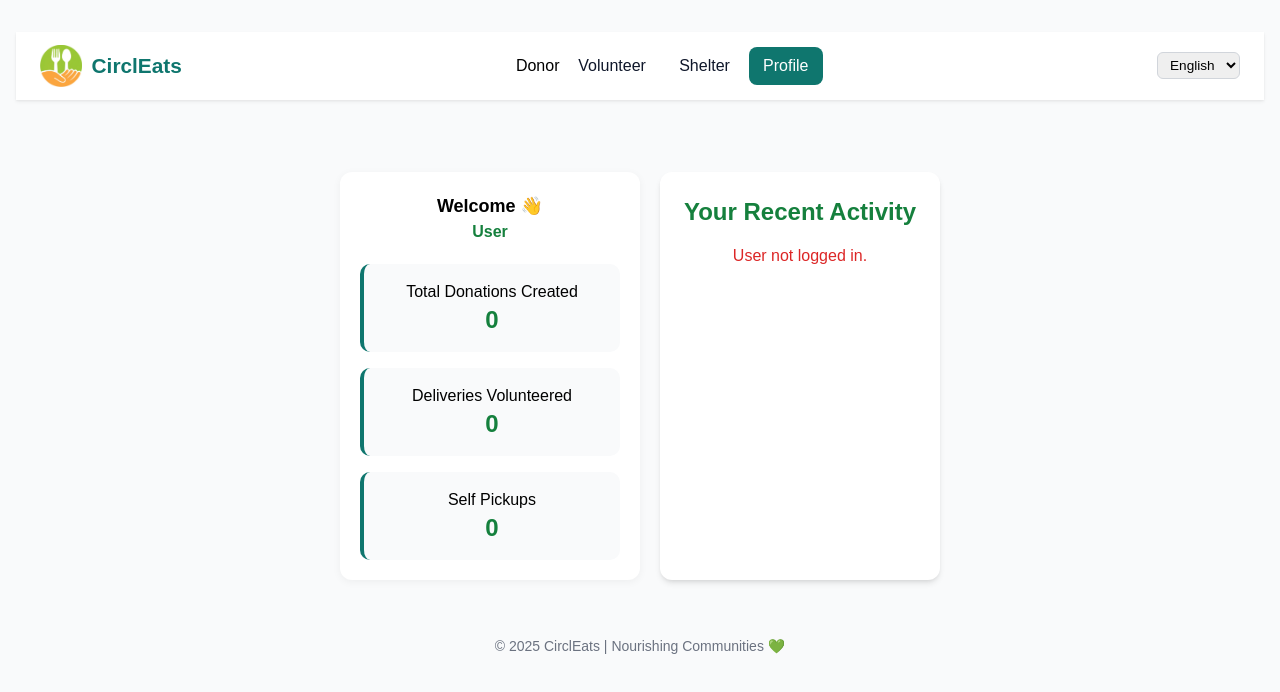
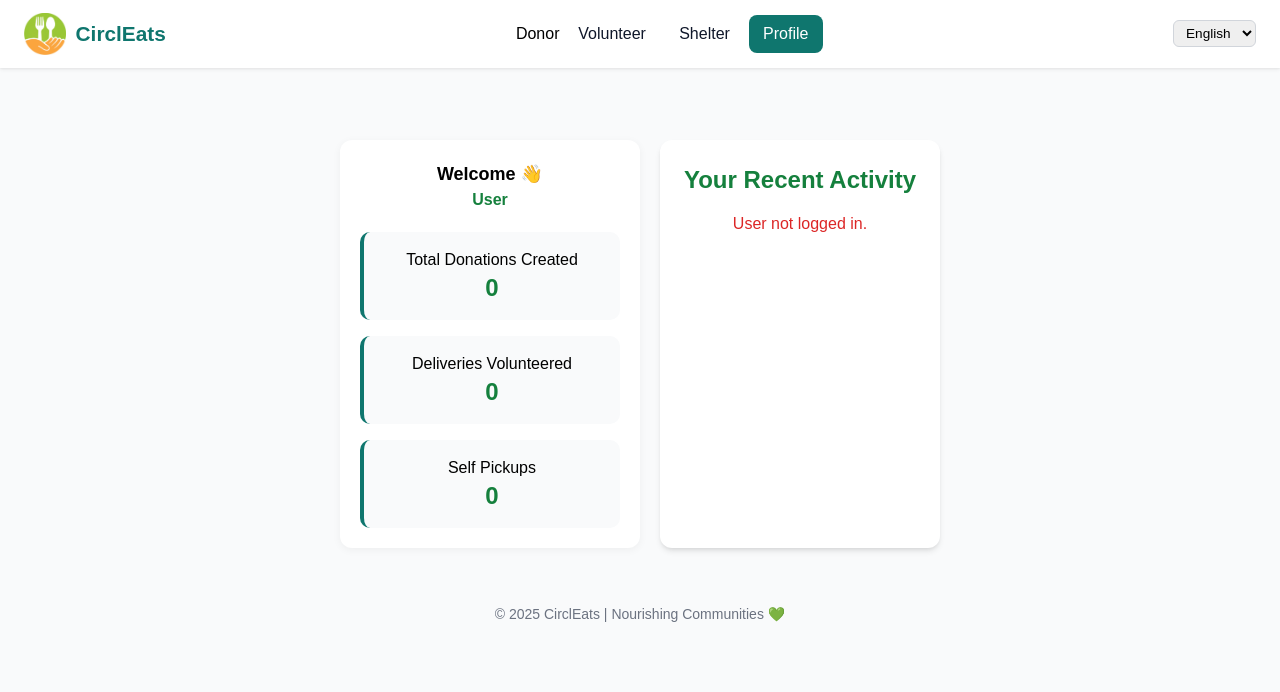
Before and after one commit to shubha229/circlEats_frontend, a website: page user-dashboard.html in a window 1280 px wide. Drawn offline with nearby package versions, Linux system fonts and the light colour scheme.

Commit message:
Update user-dashboard.html

```diff
--- a/user-dashboard.html
+++ b/user-dashboard.html
@@ -27,8 +27,9 @@
   </style>
 </head>
 
-<body class="min-h-screen flex flex-col items-center py-8 px-4">
-  <!-- Header --> <header class="bg-white shadow-sm sticky top-0 z-40 w-full">
+<body class="min-h-screen flex flex-col items-center">
+  <!-- Header -->
+  <header class="bg-white shadow-sm sticky top-0 z-40 w-full">
     <header class="navbar">
       <nav>
         <div class="brand">
```
